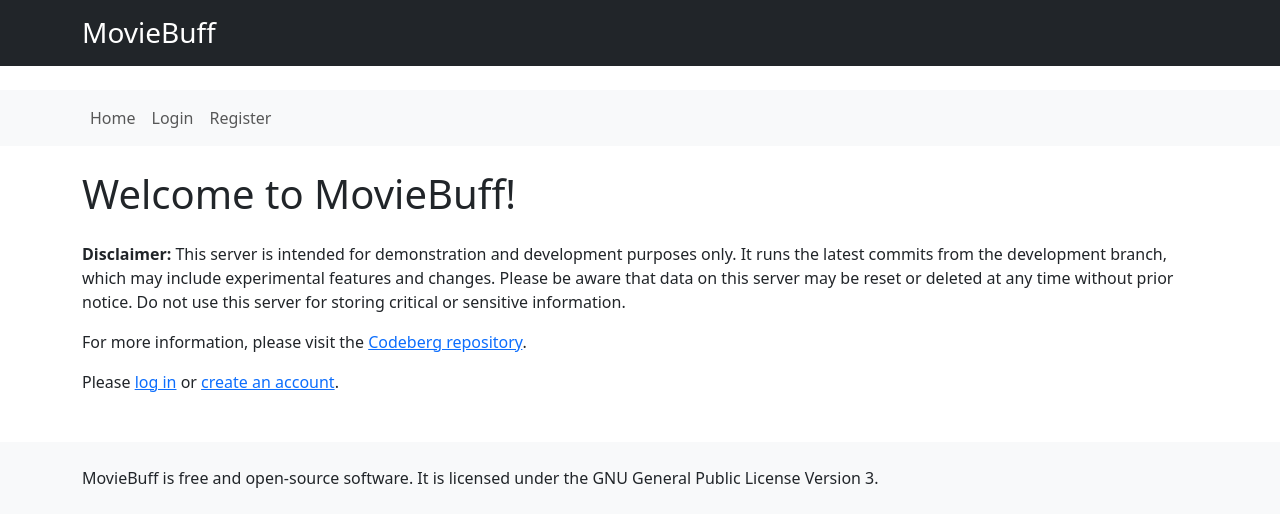
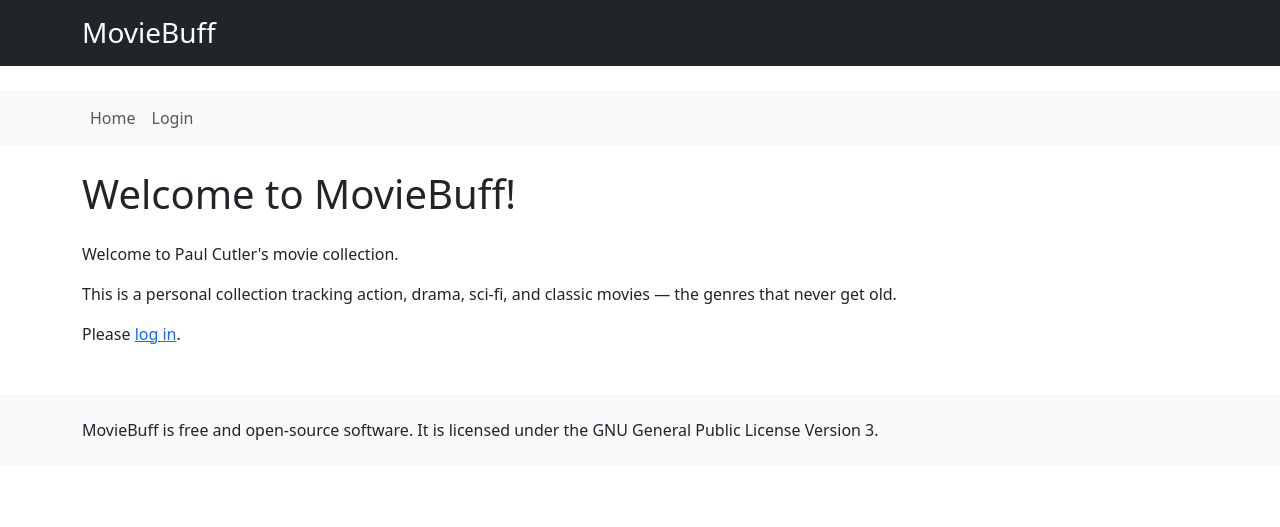
Before and after one commit to prcutler/moviebuff, a Django app: template users/templates/users/home.html in a window 1280 px wide. Shown: the top 527 px of the page. Run offline with Django 3.2, Linux system fonts and the light colour scheme; the template is opened without the code that fills it, so the values that code supplies are empty.

Commit message:
Disable registration and update home page

```diff
--- a/moviebuff/templates/moviebuff/base.html
+++ b/moviebuff/templates/moviebuff/base.html
@@ -42,6 +42,7 @@
     </div>
 
     <script src="https://cdn.jsdelivr.net/npm/bootstrap@5.3.2/dist/js/bootstrap.bundle.min.js" integrity="sha384-C6RzsynM9kWDrMNeT87bh95OGNyZPhcTNXj1NW7RuBCsyN/o0jlpcV8Qyq46cDfL" crossorigin="anonymous"></script>
+    <script src="https://unpkg.com/htmx.org@2.0.4" integrity="sha384-HGfztofotfshcF7+8n44JQL2oJmowVChPTg48S+jvZoztPfvwD79OC/LTtG6dMp+" crossorigin="anonymous"></script>
     <script>
         document.querySelectorAll('.toast').forEach(toastEl => {
             const t = new bootstrap.Toast(toastEl);
--- a/moviebuff/templates/moviebuff/components/nav.html
+++ b/moviebuff/templates/moviebuff/components/nav.html
@@ -6,6 +6,9 @@
         <div class="collapse navbar-collapse" id="navbarNav">
             <ul class="navbar-nav me-auto mb-2 mb-lg-0">
                 {% if user.is_authenticated %}
+                    <li class="nav-item">
+                        <a class="nav-link {% if request.resolver_match.url_name == 'home' %}active{% endif %}" href="{% url 'home' %}">Home</a>
+                    </li>
                     <li class="nav-item">
                         <a class="nav-link {% if request.resolver_match.url_name == 'dashboard' %}active{% endif %}" href="{% url 'dashboard' %}">Dashboard</a>
                     </li>
@@ -22,9 +25,9 @@
                     <li class="nav-item">
                         <a class="nav-link {% if request.resolver_match.url_name == 'login' %}active{% endif %}" href="{% url 'login' %}">Login</a>
                     </li>
-                    <li class="nav-item">
-                        <a class="nav-link {% if request.resolver_match.url_name == 'register' %}active{% endif %}" href="{% url 'register' %}">Register</a>
-                    </li>
+                    {# <li class="nav-item"> #}
+                    {#     <a class="nav-link" href="{% url 'register' %}">Register</a> #}
+                    {# </li> #}
                 {% endif %}
             </ul>
             {% if user.is_authenticated %}
--- /dev/null
+++ b/movies/templates/movies/partials/share_button.html
@@ -0,0 +1,6 @@
+{% if show %}
+<button id="share-btn" class="btn btn-primary btn-sm"
+        data-url="{% url 'share_to_fediverse' movie.id %}">
+    Share to Fediverse
+</button>
+{% endif %}
--- a/movies/urls.py
+++ b/movies/urls.py
@@ -16,6 +16,7 @@ urlpatterns = [
     path('custom_watchlist/remove/<int:movie_id>/<int:watchlist_id>/', views.remove_from_custom_watchlist, name='remove_from_custom_watchlist'),
     path('custom_watchlist/delete/<int:watchlist_id>/', views.delete_custom_watchlist, name='delete_custom_watchlist'),
     path('share/<int:movie_id>/', views.share_to_fediverse, name='share_to_fediverse'),
+    path('share-button/<int:movie_id>/', views.share_button_partial, name='share_button_partial'),
     path('watched/all/', views.view_all_watched, name='view_all_watched'),
     path('watchlist/all/', views.view_all_watchlist, name='view_all_watchlist'),
     path('custom_watchlist/<int:watchlist_id>/', views.view_custom_watchlist, name='view_custom_watchlist'),
--- a/users/templates/users/home.html
+++ b/users/templates/users/home.html
@@ -1,19 +1,29 @@
 {% extends 'moviebuff/base.html' %}
-{% load i18n %}
 
-{% block title %}{% trans "Home" %}{% endblock %}
+{% block title %}Home{% endblock %}
 
 {% block content %}
 <section aria-labelledby="home-title">
-    <h1 id="home-title" class="mb-4">{% trans "Welcome to MovieBuff!" %}</h1>
-    <div class="mb-3">
-        <p><strong>{% trans "Disclaimer:" %}</strong> {% trans "This server is intended for demonstration and development purposes only. It runs the latest commits from the development branch, which may include experimental features and changes. Please be aware that data on this server may be reset or deleted at any time without prior notice. Do not use this server for storing critical or sensitive information." %}</p>
-        <p>{% trans "For more information, please visit the" %} <a href="https://codeberg.org/retiolus/moviebuff" target="_blank">{% trans "Codeberg repository" %}</a>.</p>
+    <h1 id="home-title" class="mb-4">Welcome to MovieBuff!</h1>
+    <p>Welcome to Paul Cutler's movie collection.</p>
+    <p>This is a personal collection tracking action, drama, sci-fi, and classic movies — the genres that never get old.</p>
+    {% if random_movies %}
+    <div class="row row-cols-2 row-cols-md-4 g-3 my-4">
+        {% for entry in random_movies %}
+        <div class="col">
+            <a href="{% url 'movie_details' entry.movie.id %}">
+                <img src="{{ entry.movie.tmdb_poster_path }}" class="img-fluid rounded shadow-sm" alt="{{ entry.movie.title }}">
+            </a>
+        </div>
+        {% endfor %}
     </div>
+    {% endif %}
+
     {% if user.is_authenticated %}
-        <p>{% trans "Hello" %}, {{ user.username }}! {% trans "Access your" %} <a href="{% url 'dashboard' %}">{% trans "dashboard" %}</a>.</p>
+        <p>Hello, {{ user.username }}! Access your <a href="{% url 'dashboard' %}">dashboard</a>.</p>
     {% else %}
-        <p>{% trans "Please" %} <a href="{% url 'login' %}">{% trans "log in" %}</a> {% trans "or" %} <a href="{% url 'register' %}">{% trans "create an account" %}</a>.</p>
+        <p>Please <a href="{% url 'login' %}">log in</a>.</p>
+        {# or <a href="{% url 'register' %}">create an account</a> #}
     {% endif %}
 </section>
 {% endblock %}
--- a/users/urls.py
+++ b/users/urls.py
@@ -5,7 +5,7 @@ from django.contrib.auth import views as auth_views
 
 urlpatterns = [
     path("", views.home, name="home"),
-    path("register/", views.register, name="register"),
+    # path("register/", views.register, name="register"),
     path("login/", auth_views.LoginView.as_view(template_name="users/login.html"), name="login"),
     path('logout/', logout_view, name='logout'),
     path('dashboard/', views.dashboard, name='dashboard'),
```
Also changed, not shown: movies/signals.py (+13 -13 lines), movies/templates/movies/movie_details.html (+14 -16 lines), movies/views.py (+14 -0 lines), users/views.py (+6 -1 lines).
